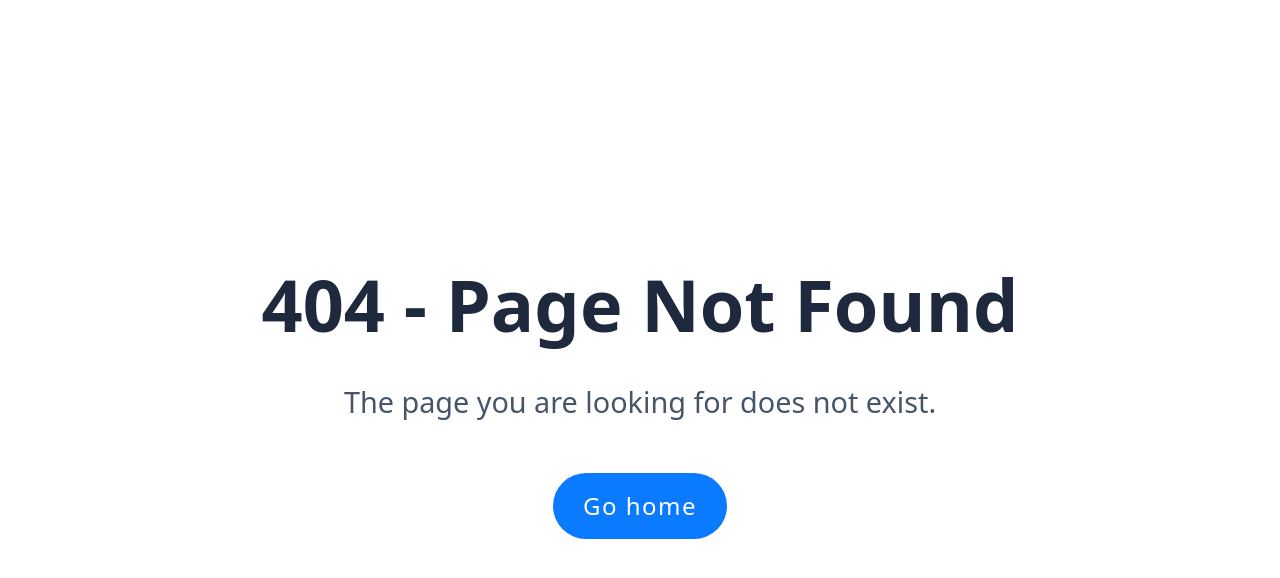
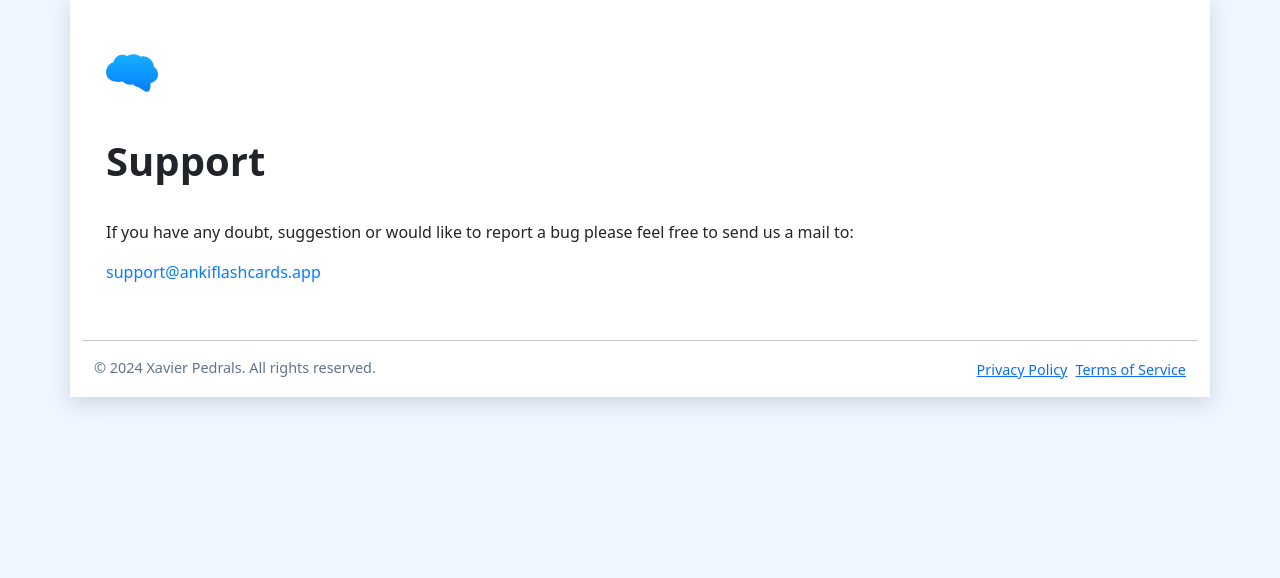
Before and after one commit to xavipedrals/mopiq-frontend, a Vue app: page /support in a window 1280 px wide. Before the commit this address had no page. Shown: the top 578 px of the page. Built offline with nearby package versions, Linux system fonts and the light colour scheme.

Commit message:
Added support page

```diff
--- /dev/null
+++ b/src/components/Support.vue
@@ -0,0 +1,56 @@
+<template>
+  <div class="container general-container">
+    <div class="text-container">
+      <router-link to="/">
+        <img src = "/logo-small.svg" class="homeLogo" alt="My Happy SVG"/>
+      </router-link>
+      <h1 class="textTitle">Support</h1>
+      <p class="bodyText">If you have any doubt, suggestion or would like to report a bug please feel free to send us a mail to:</p>
+      <p class="bodyText" style="color:#0A7AFF;">support@ankiflashcards.app</p>
+    </div>
+    <hr>
+    <FooterComponent/>
+  </div>
+</template>
+
+<style>
+.general-container {
+  background: #ffffff;
+  box-shadow: 0 6px 20px 0 #CBD5E1;
+}
+.text-container {
+  padding: 24px;
+}
+.homeLogo {
+  margin-top: 30px;
+}
+.textTitle {
+  margin-top: 45px;
+  margin-bottom: 35px;
+  font-weight: 600;
+}
+.textSection {
+  font-size: 1.3em;
+  font-weight: 600;
+  margin-top: 40px;
+}
+.bodyText {
+  text-align: justify;
+}
+@media (max-width: 576px) {
+  .text-container {
+    padding: 12px;
+  }
+}
+</style>
+
+<script>
+import FooterComponent from './Footer.vue';
+
+export default {
+  name: 'SupportPage',
+  components: {
+    FooterComponent
+  }
+};
+</script>
--- a/src/router.js
+++ b/src/router.js
@@ -6,11 +6,13 @@ import SharedDeck from './components/SharedDeck.vue';
 import NotFound from './components/404.vue';
 import TermsOfService from './components/TermsOfService.vue';
 import PrivacyPolicy from './components/PrivacyPolicy.vue';
+import SupportPage from './components/Support.vue';
 
 const routes = [
   { path: '/', component: HomePage },
   { path: '/terms', component: TermsOfService },
   { path: '/privacy', component: PrivacyPolicy },
+  { path: '/support', component: SupportPage },
   { path: '/about', component: AboutPage },
   { path: '/contact', component: ContactPage },
   { path: '/shared/:globalDeckId', component: SharedDeck },
```
